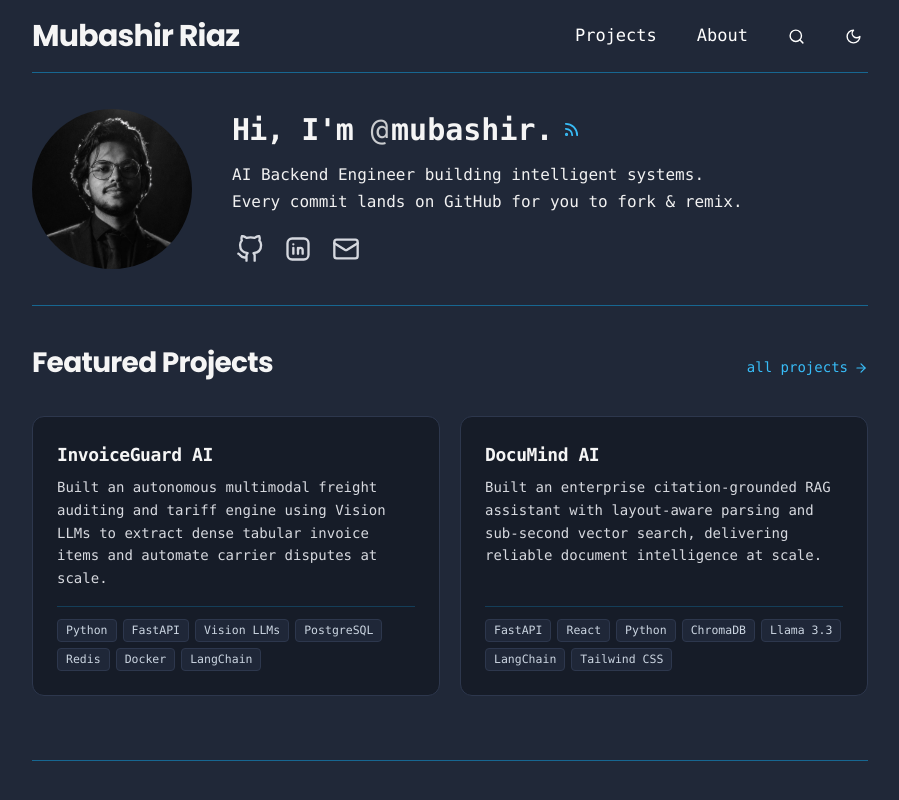
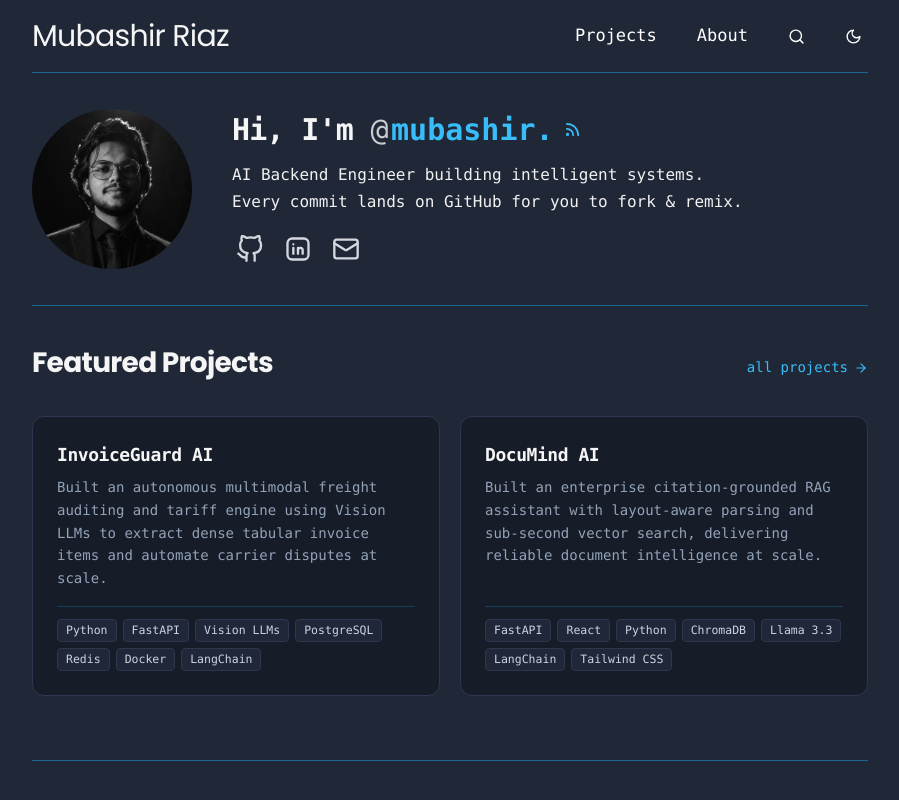
Before and after one commit to mubashir-riaz/portfolio, a React (Vite) app: page / in a window 1280 px wide. Shown: the top 800 px of the page, without its empty margins (190-1089 px from the left). Built offline with nearby package versions, Linux system fonts and the light colour scheme.

Commit message:
style: regular navbar font weight, blue handle text, and dull grey project description

```diff
--- a/Portfolio.jsx
+++ b/Portfolio.jsx
@@ -519,7 +519,7 @@ export default function Portfolio() {
           {/* Brand / Logo */}
           <button
             onClick={handleGoHome}
-            className={`font-heading text-[20px] sm:text-[28px] md:text-[30px] font-bold tracking-tight ${themeClasses.navLogo} transition-colors leading-none text-left cursor-pointer`}
+            className={`font-heading text-[20px] sm:text-[28px] md:text-[30px] font-normal tracking-tight ${themeClasses.navLogo} transition-colors leading-none text-left cursor-pointer`}
           >
             {PROFILE.name}
           </button>
@@ -710,7 +710,7 @@ export default function Portfolio() {
               {/* Headline with RSS badge */}
               <div className="flex items-center justify-center sm:justify-start gap-2">
                 <h1 className={`text-[24px] sm:text-[28px] md:text-[30px] font-bold tracking-tight leading-tight ${themeClasses.headline}`}>
-                  Hi, I'm <span className="inline-block tracking-normal"><span className="font-normal opacity-80 mr-[2.5px]">@</span>{PROFILE.handle.replace(/^@/, '')}</span>.
+                  Hi, I'm <span className="inline-block tracking-normal"><span className="font-normal opacity-80 mr-[2.5px]">@</span><span className={themeClasses.accentText}>{PROFILE.handle.replace(/^@/, '')}.</span></span>
                 </h1>
                 <span
                   className={`${themeClasses.rssIcon} cursor-pointer inline-flex items-center ml-0.5 transition-colors duration-150`}
@@ -839,7 +839,7 @@ export default function Portfolio() {
                       </h3>
 
                       {/* Project Description Detail */}
-                      <p className={`text-[13px] sm:text-[14px] leading-relaxed ${themeClasses.meta}`}>
+                      <p className={`text-[13px] sm:text-[14px] leading-relaxed ${themeClasses.footer}`}>
                         {project.description || project.subtitle}
                       </p>
                     </div>
@@ -988,7 +988,7 @@ export default function Portfolio() {
                     </h3>
 
                     {/* Project Description Detail */}
-                    <p className={`text-[13px] sm:text-[14px] leading-relaxed ${themeClasses.meta}`}>
+                    <p className={`text-[13px] sm:text-[14px] leading-relaxed ${themeClasses.footer}`}>
                       {project.description || project.subtitle}
                     </p>
                   </div>
--- a/index.html
+++ b/index.html
@@ -8,7 +8,7 @@
     <link rel="icon" type="image/svg+xml" href="/favicon.svg?v=3" />
     <link rel="preconnect" href="https://fonts.googleapis.com" />
     <link rel="preconnect" href="https://fonts.gstatic.com" crossorigin />
-    <link href="https://fonts.googleapis.com/css2?family=IBM+Plex+Mono:wght@500;600;700&family=Poppins:wght@500;600;700;800&display=swap" rel="stylesheet" />
+    <link href="https://fonts.googleapis.com/css2?family=IBM+Plex+Mono:wght@500;600;700&family=Poppins:wght@400;500;600;700;800&display=swap" rel="stylesheet" />
   </head>
   <body>
     <div id="root"></div>
```
